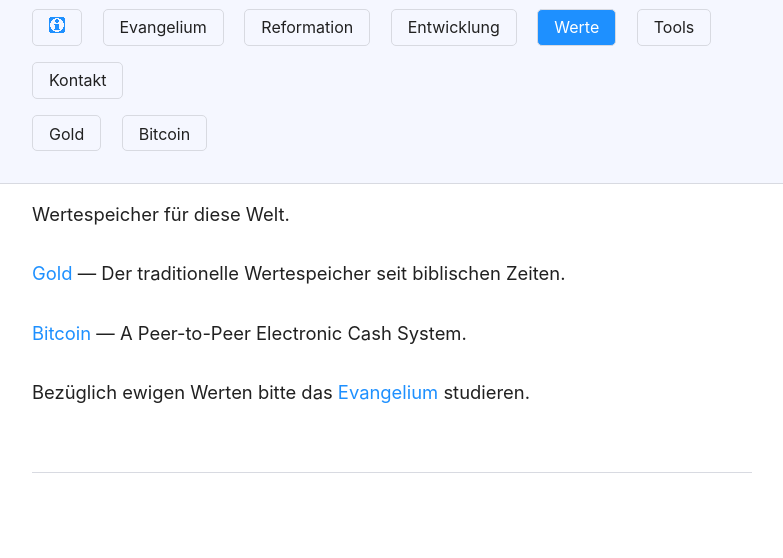
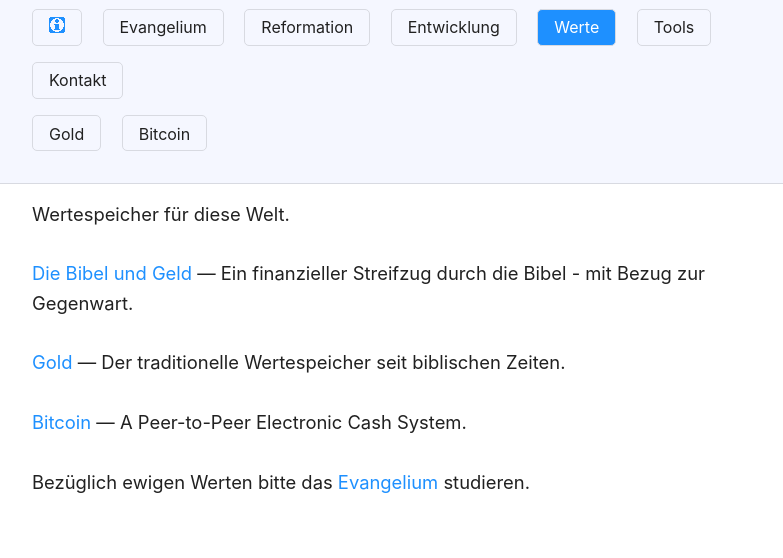
Before and after one commit to beati/web, a website: page werte/index.html in a window 1280 px wide. Shown: the part 95-653 px from the top of the page, without its empty margins (248-1031 px from the left). Drawn offline with Linux system fonts and the light colour scheme.

Commit message:
die bibel und geld

```diff
--- a/werte/index.html
+++ b/werte/index.html
@@ -11,6 +11,12 @@
 <main>
     <div>
         Wertespeicher für diese Welt.
+    </div>
+    <div>
+        &nbsp;
+    </div>
+    <div>
+        <a href="https://beati.github.io/die-bibel-und-geld/" target="_blank">Die Bibel und Geld</a> &mdash; Ein finanzieller Streifzug durch die Bibel - mit Bezug zur Gegenwart.
     </div>
     <div>
         &nbsp;
```
